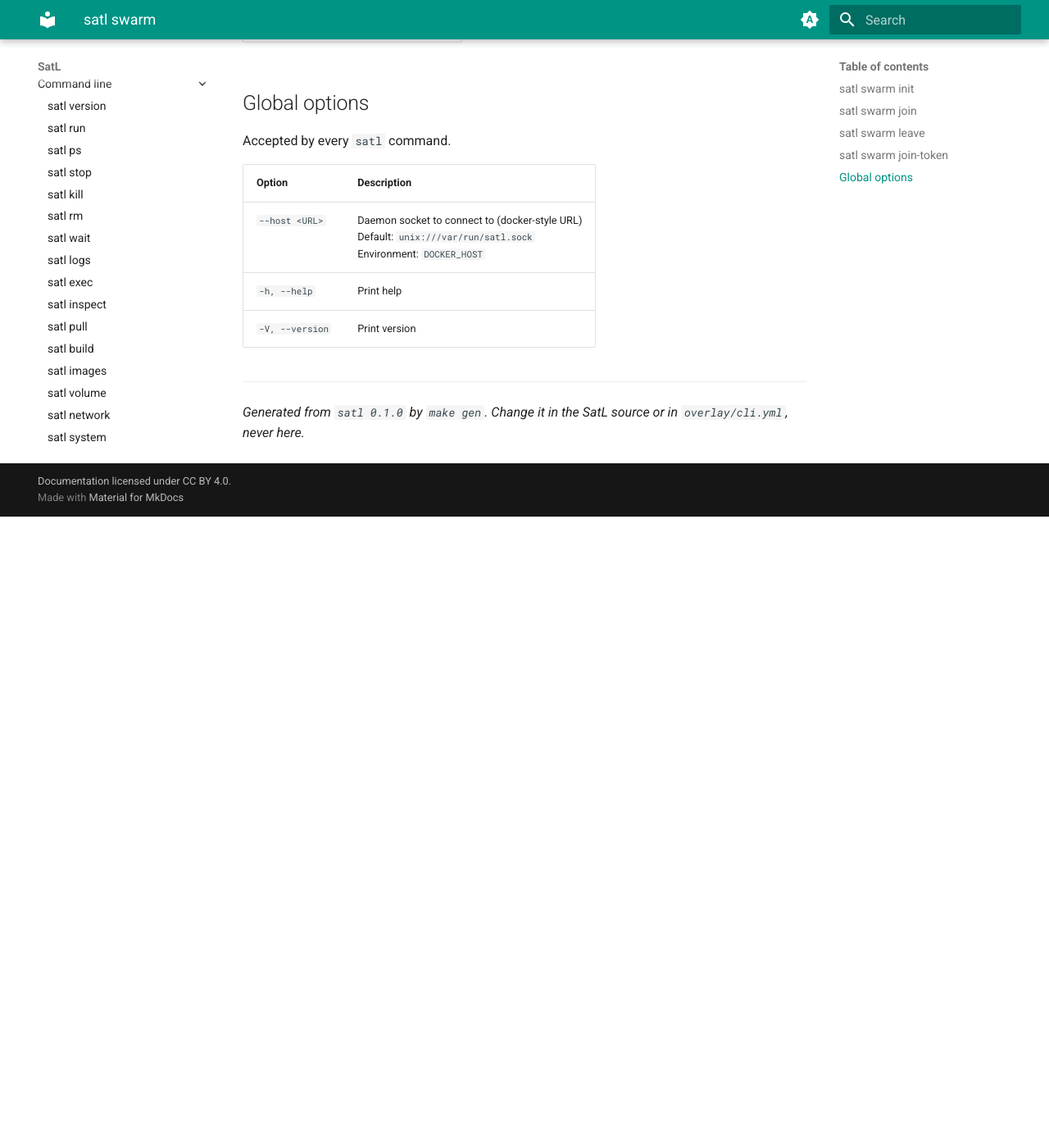
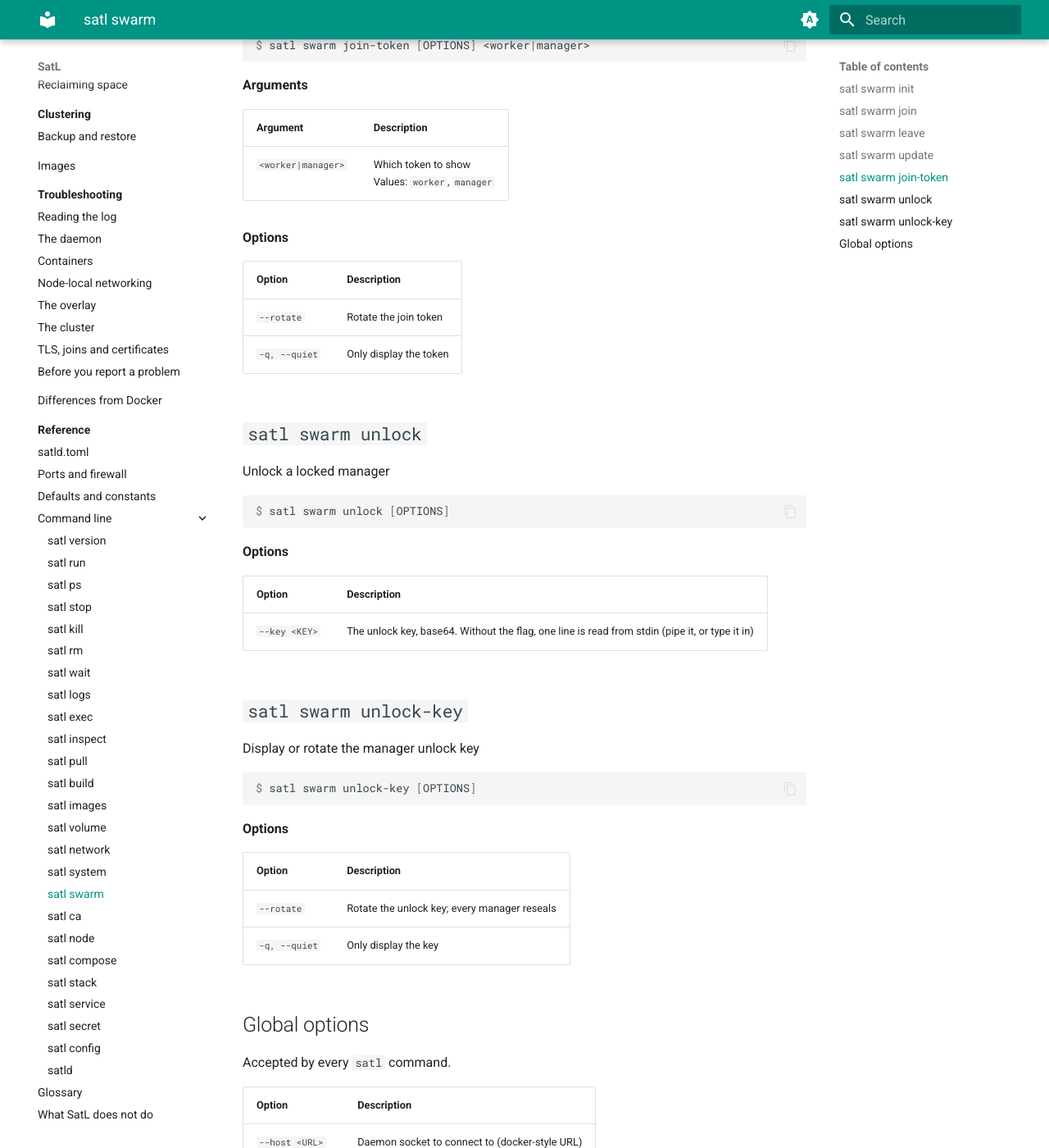
Before and after one commit to fredericalix/satl-doc, an MkDocs documentation site: the page built from docs/reference/cli/swarm.md, in a window 1280 px wide and 1400 px high, scrolled down 2318 px. Shown: the whole window at 82% size. Built offline with MkDocs 1.6.1 and Material for MkDocs 9.7.7, drawn with Linux system fonts in a browser that asks for light colours; before the commit the page ends 2948 px from its top, so only the background shows below that; some of the changed text lies outside the part shown.

Commit message:
M7f: manager autolock (unlock key, locked boot, rotation) + regen

````diff
--- a/docs/config/state.md
+++ b/docs/config/state.md
@@ -119,6 +119,45 @@
     - It sits beside `node.key` in trust level. Do not copy it around, do not
       put it in a git repository, do not include it in a backup you would not
       also trust with the TLS private key.
+
+## Autolock: the DEK under an operator-held key { #autolock }
+
+By default `dek` is a plain 0600 file — anyone who reads the disk has it.
+`satl swarm update --autolock=true` changes that: every manager seals its DEK
+under a cluster-wide **unlock key** and deletes the plain file, leaving
+`raft/dek.sealed`. The unlock key is printed **once**, at enable time and at
+each rotation:
+
+```sh
+satl swarm update --autolock=true      # prints the unlock key once
+satl swarm unlock-key                  # print it again (unlocked manager)
+satl swarm unlock-key --rotate         # replace it; every manager reseals
+```
+
+A locked manager boots into a locked mode: the API socket answers `503` to
+everything except `/_ping` and `POST /swarm/unlock` until the key arrives:
+
+```sh
+satl swarm unlock --key '…'            # or pipe the key on stdin
+```
+
+The DEK then exists only in memory — no plain file is ever written back. A
+wrong key is a 401. Disabling (`--autolock=false`) writes the plain `dek`
+back on every manager.
+
+!!! warning "The unlock key is not in any backup"
+
+    It lives in the encrypted store — readable only after an unlock — and in
+    whatever password manager you put it in. On a cluster with autolock on,
+    **back up the unlock key alongside the raft snapshots**, or a restore is
+    a paperweight: `dek.sealed` without the key opens nothing. The key
+    survives in the store across a CA rotation; it does not survive losing
+    the quorum's stores.
+
+    And plan restarts: a locked manager that reboots serves nothing until
+    someone unlocks it. Autolock trades unattended reboots for at-rest
+    confidentiality — on a test cluster it is mostly a way to forget why the
+    API answers 503.
 
 ## Crash recovery
 
--- a/docs/reference/cli/swarm.md
+++ b/docs/reference/cli/swarm.md
@@ -30,6 +30,7 @@
 | <code>--advertise-addr &lt;ADDR&gt;</code> | Advertised address (format: `<ip\|interface>[:port]`) |
 | <code>--listen-addr &lt;ADDR&gt;</code> | Listen address (format: `<ip\|interface>[:port]`) |
 | <code>--force-new-cluster</code> | Force create a new cluster from the current state |
+| <code>--autolock</code> | Lock the managers' keys behind an unlock key, shown once |
 
 ## `satl swarm join` { #satl-swarm-join }
 
@@ -67,6 +68,20 @@
 | --- | --- |
 | <code>-f, --force</code> | Force this node to leave the swarm, ignoring warnings |
 
+## `satl swarm update` { #satl-swarm-update }
+
+Update swarm settings
+
+```console
+$ satl swarm update [OPTIONS]
+```
+
+**Options**
+
+| Option | Description |
+| --- | --- |
+| <code>--autolock &lt;true&#124;false&gt;</code> | Turn manager autolock on or off (`--autolock=true\|false`)<br>Values: <code>true</code>, <code>false</code> |
+
 ## `satl swarm join-token` { #satl-swarm-join-token }
 
 Manage join tokens
@@ -88,6 +103,35 @@
 | <code>--rotate</code> | Rotate the join token |
 | <code>-q, --quiet</code> | Only display the token |
 
+## `satl swarm unlock` { #satl-swarm-unlock }
+
+Unlock a locked manager
+
+```console
+$ satl swarm unlock [OPTIONS]
+```
+
+**Options**
+
+| Option | Description |
+| --- | --- |
+| <code>--key &lt;KEY&gt;</code> | The unlock key, base64. Without the flag, one line is read from stdin (pipe it, or type it in) |
+
+## `satl swarm unlock-key` { #satl-swarm-unlock-key }
+
+Display or rotate the manager unlock key
+
+```console
+$ satl swarm unlock-key [OPTIONS]
+```
+
+**Options**
+
+| Option | Description |
+| --- | --- |
+| <code>--rotate</code> | Rotate the unlock key; every manager reseals |
+| <code>-q, --quiet</code> | Only display the key |
+
 ## Global options { #global-options }
 
 Accepted by every `satl` command.
````
Also changed, not shown: docs/about/status.md (+0 -1 lines), docs/reference/out-of-scope.md (+0 -1 lines).
